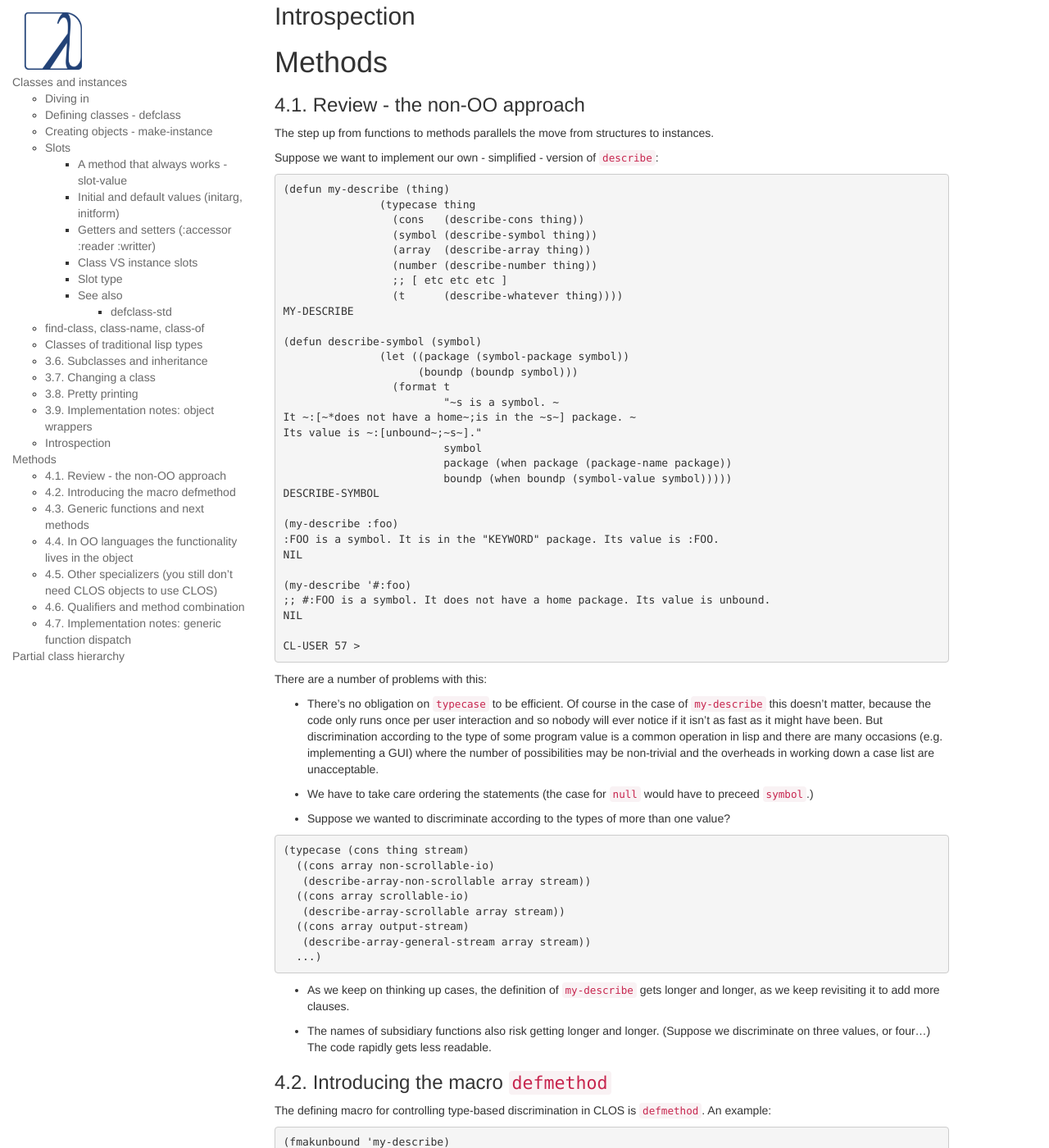
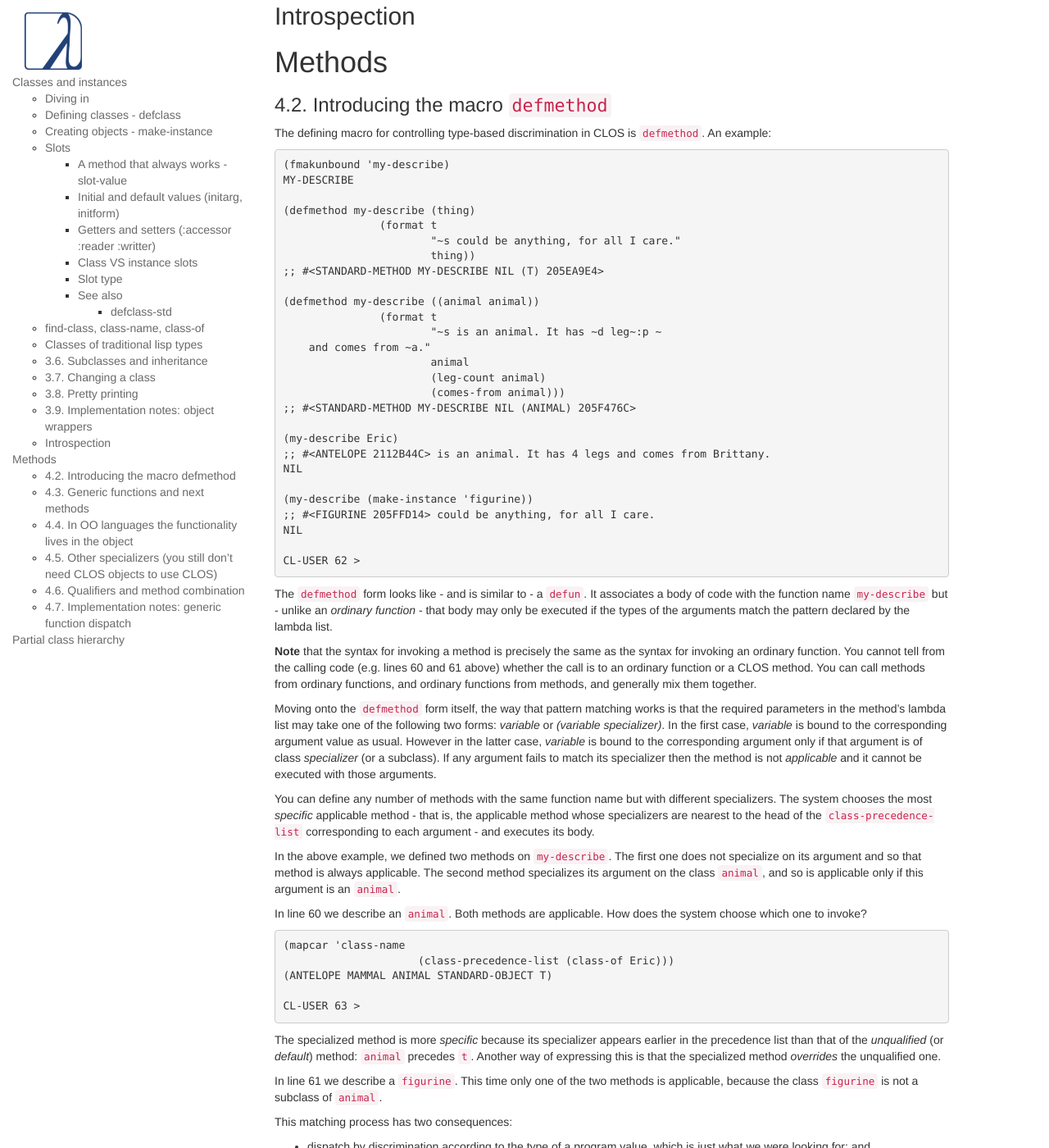
Before and after one commit to LispCookbook/cl-cookbook, a Jekyll site: the page built from clos.md, in a window 1280 px wide and 1400 px high, scrolled down 14676 px. Shown: the whole window at 82% size. Built offline with Jekyll 4.4.1, drawn with Linux system fonts in a browser that asks for light colours.

Commit message:
clos rm methods "the non-oo approach"

```diff
--- a/clos.md
+++ b/clos.md
@@ -981,86 +981,6 @@ Revalidation is a laborious process, but the general plan is clear
 ## Introspection
 
 # Methods
-
-
-### 4.1. Review - the non-OO approach
-
-The step up from functions to methods parallels the move from
-    structures to instances.
-
-Suppose we want to implement our own - simplified - version of
-    `describe`:
-
-~~~lisp
-(defun my-describe (thing)
-               (typecase thing
-                 (cons   (describe-cons thing))
-                 (symbol (describe-symbol thing))
-                 (array  (describe-array thing))
-                 (number (describe-number thing))
-                 ;; [ etc etc etc ]
-                 (t      (describe-whatever thing))))
-MY-DESCRIBE
-
-(defun describe-symbol (symbol)
-               (let ((package (symbol-package symbol))
-                     (boundp (boundp symbol)))
-                 (format t
-                         "~s is a symbol. ~
-It ~:[~*does not have a home~;is in the ~s~] package. ~
-Its value is ~:[unbound~;~s~]."
-                         symbol
-                         package (when package (package-name package))
-                         boundp (when boundp (symbol-value symbol)))))
-DESCRIBE-SYMBOL
-
-(my-describe :foo)
-:FOO is a symbol. It is in the "KEYWORD" package. Its value is :FOO.
-NIL
-
-(my-describe '#:foo)
-;; #:FOO is a symbol. It does not have a home package. Its value is unbound.
-NIL
-
-CL-USER 57 >
-~~~
-
-There are a number of problems with this:
-
-*   There's no obligation on `typecase` to be
-    efficient. Of course in the case of `my-describe` this
-    doesn't matter, because the code only runs once per user interaction
-    and so nobody will ever notice if it isn't as fast as it might have
-    been. But discrimination according to the type of some program value
-    is a common operation in lisp and there are many occasions
-    (e.g. implementing a GUI) where the number of possibilities may be
-    non-trivial and the overheads in working down a case list are
-    unacceptable.
-
-*   We have to take care ordering the statements (the case for
-    `null` would have to preceed `symbol`.)
-
-*   Suppose we wanted to discriminate according to the types of
-    more than one value?
-
-~~~lisp
-(typecase (cons thing stream)
-  ((cons array non-scrollable-io)
-   (describe-array-non-scrollable array stream))
-  ((cons array scrollable-io)
-   (describe-array-scrollable array stream))
-  ((cons array output-stream)
-   (describe-array-general-stream array stream))
-  ...)
-~~~
-
-*   As we keep on thinking up cases, the definition of
-    `my-describe` gets longer and longer, as we keep revisiting
-    it to add more clauses.
-
-*   The names of subsidiary functions also risk getting longer and
-    longer. (Suppose we discriminate on three values, or four...) The code
-    rapidly gets less readable.
 
 ### 4.2. Introducing the macro `defmethod`
 
```
